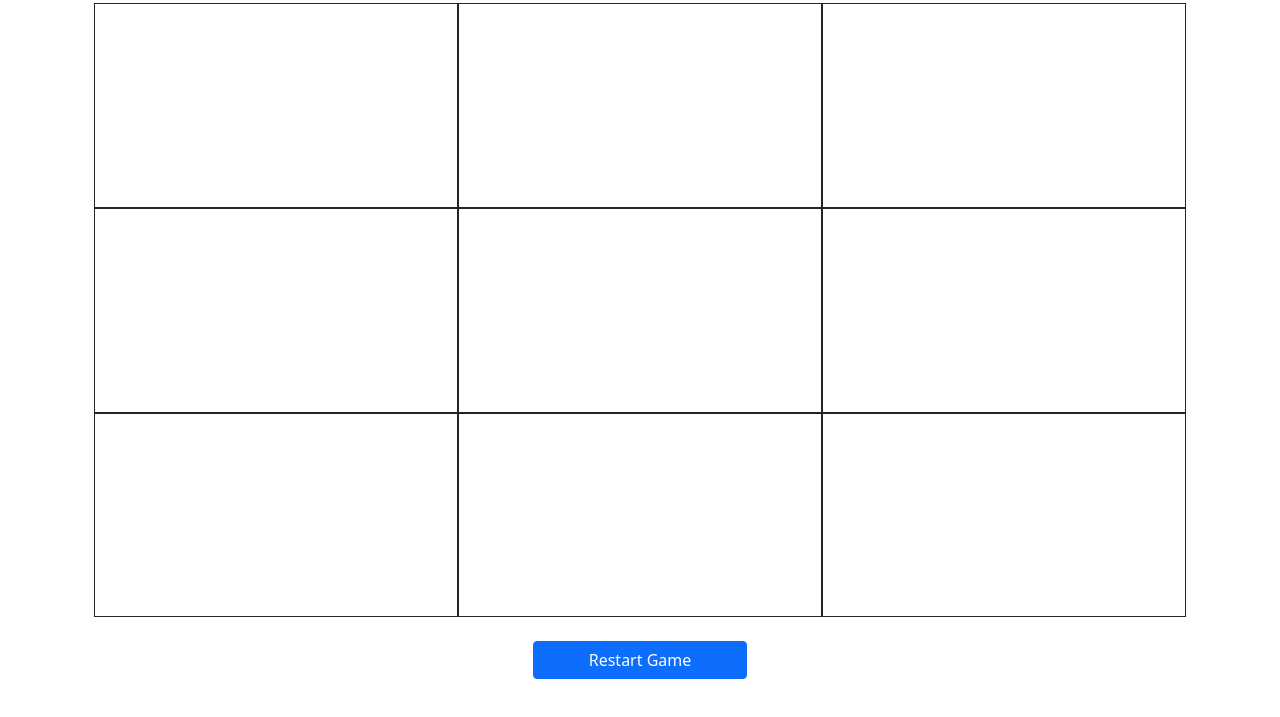
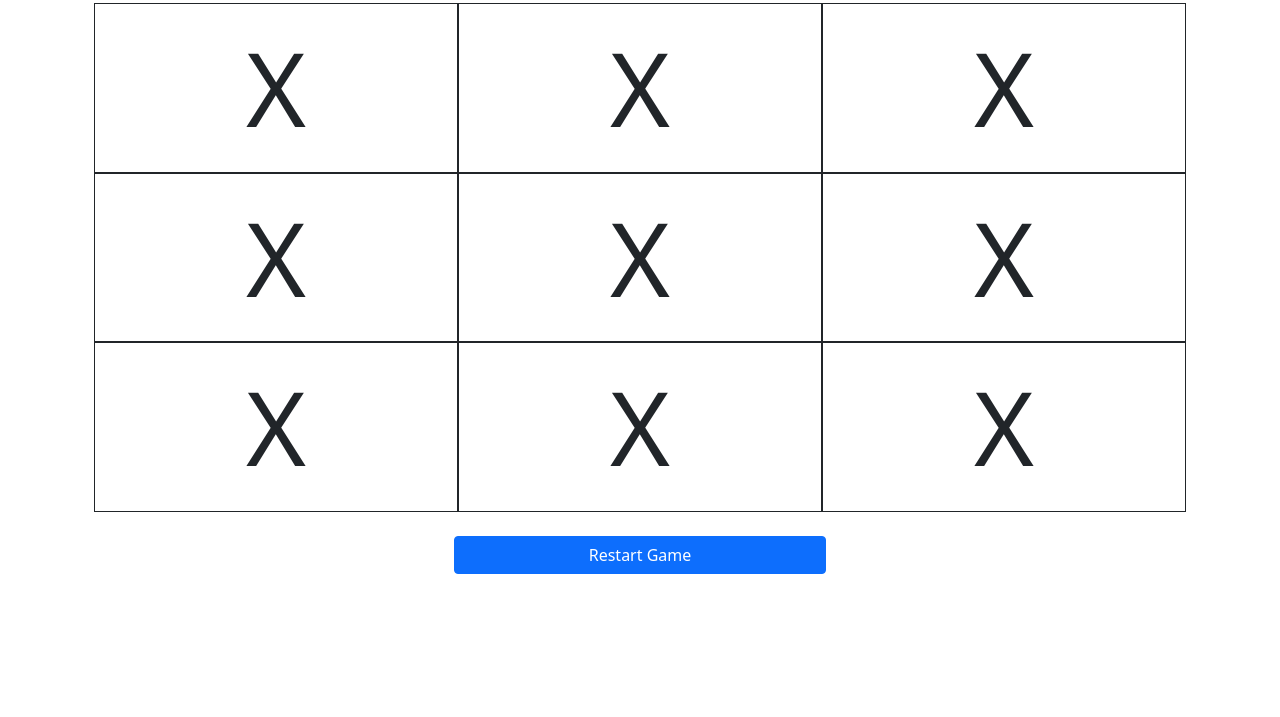
Before and after one commit to amills25/TicTacToe, a plain HTML site: page index.html in a window 1280 px wide. Shown: the part 53-770 px from the top of the page. Drawn offline with nearby package versions, Linux system fonts and the light colour scheme.

Commit message:
added buttons to tiles

```diff
--- a/index.html
+++ b/index.html
@@ -24,16 +24,21 @@
                 <div id="app"></div>
             </div>
         </div>
+        <br>
+        <div class="row">
+            <div class="col">
+                <div class="d-grid gap-2 col-4 mx-auto">
+                    <button class="btn btn-primary" type="button">Restart Game</button>
+                </div>
+            </div>
+        </div>
     </div>
 
-    <br>
-
-    <div class="d-grid gap-2 col-2 mx-auto">
-        <button class="btn btn-primary" type="button">Restart Game</button>
-    </div>
 
     <!-- Option 1: Bootstrap Bundle with Popper -->
-    <script src="https://cdn.jsdelivr.net/npm/bootstrap@5.1.1/dist/js/bootstrap.bundle.min.js" integrity="sha384-/bQdsTh/da6pkI1MST/rWKFNjaCP5gBSY4sEBT38Q/9RBh9AH40zEOg7Hlq2THRZ" crossorigin="anonymous"></script>
+    <script src="https://cdn.jsdelivr.net/npm/bootstrap@5.1.1/dist/js/bootstrap.bundle.min.js"
+        integrity="sha384-/bQdsTh/da6pkI1MST/rWKFNjaCP5gBSY4sEBT38Q/9RBh9AH40zEOg7Hlq2THRZ"
+        crossorigin="anonymous"></script>
 
     <script src="./js/main.js"></script>
 </body>
--- a/js/main.js
+++ b/js/main.js
@@ -18,14 +18,15 @@ class TicTacToe {
     //View methods
     generateView() {
         //procedural rendering
-        let container = this.generateHTML({ type: 'div', classes: 'container', parent: this.app })
-        let row = this.generateHTML({ type: 'div', classes: 'row', parent: container, styles: '', id: 0 })
-        //let col = generateHTML({ type: 'div', classes: 'col-4', parent: row })
+        let container = this.generateHTML({ type: 'div', classes: 'container', parent: this.app });
+        let row = this.generateHTML({ type: 'div', classes: 'row', parent: container, styles: '', id: 0 });
+        //let col = generateHTML({ type: 'div', classes: 'col-4 text-center border border-dark lh-lg', parent: row, text: "", styles: 'min-width: 14vw; min-height: 16vw; font-size: 8vw', id: index });
 
         //dynamic rendering
         for (let index = 0; index < 9; index++) {
-            let element = this.generateHTML({ type: 'div', classes: 'col-4 text-center border border-dark lh-lg', parent: row, text: "", styles: 'min-width: 14vw; min-height: 16vw; font-size: 8vw', id: index });
-            this.gridArray.push(element);
+            let col = this.generateHTML({ type: 'div', classes: 'col-4 text-center border border-dark lh-lg', parent: row, text: "", styles: '', id: index });
+            let button = this.generateHTML({ type: 'button', classes: 'btn', parent: col, text: "", styles: 'width: 99%; height: 99%; font-size: 8vw;', text: "X", onclick: "" });
+            this.gridArray.push(col);
             //save tile object as well
         }
 
@@ -35,12 +36,13 @@ class TicTacToe {
     }
 
     //method to create objects for dynamic rendering
-    generateHTML({ type, classes, parent = null, text = '', styles, id }) {
+    generateHTML({ type, classes, parent = null, text = '', styles, id, onclick }) {
         let element = document.createElement(type);
         element.className = classes;
         element.innerText = text;
         element.style = styles;
         element.id = id;
+        element.onclick = onclick;
 
         // TODO:
         // event listeners
```
